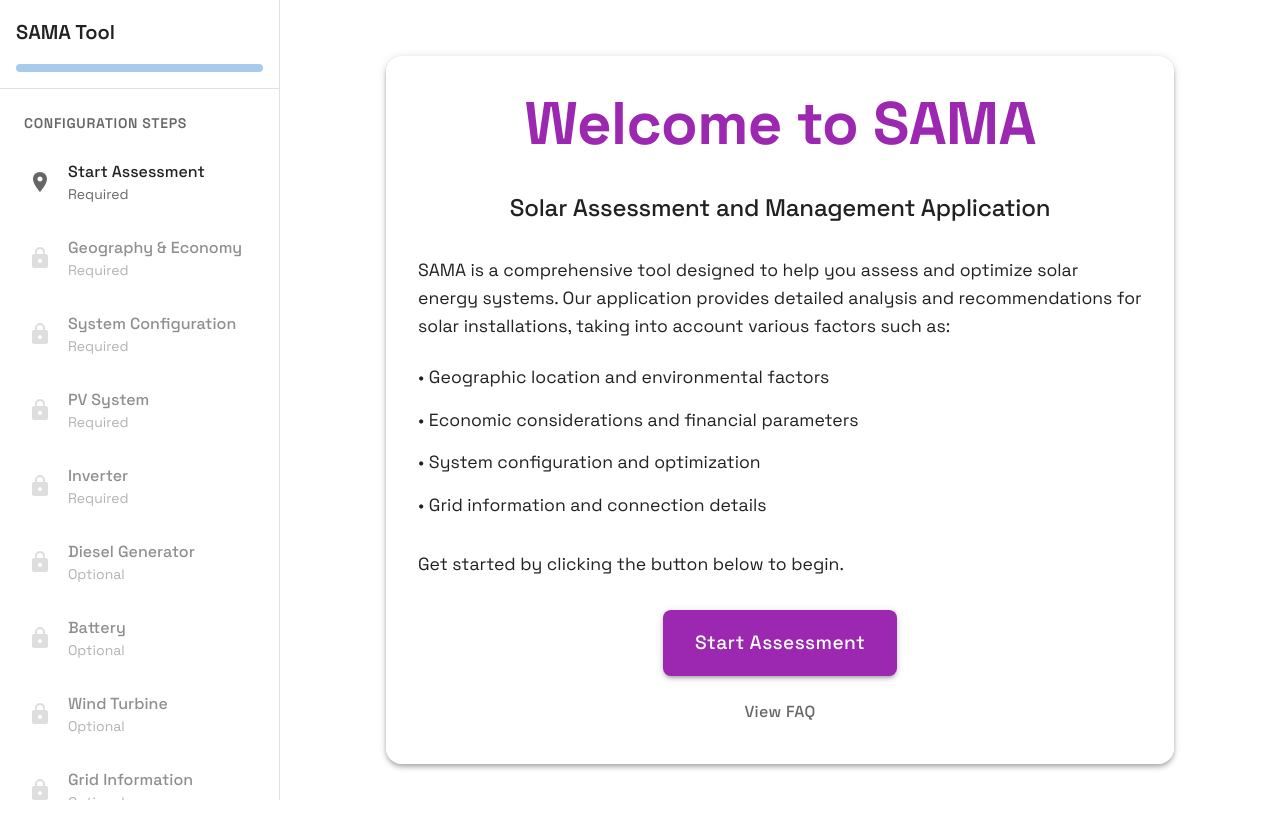
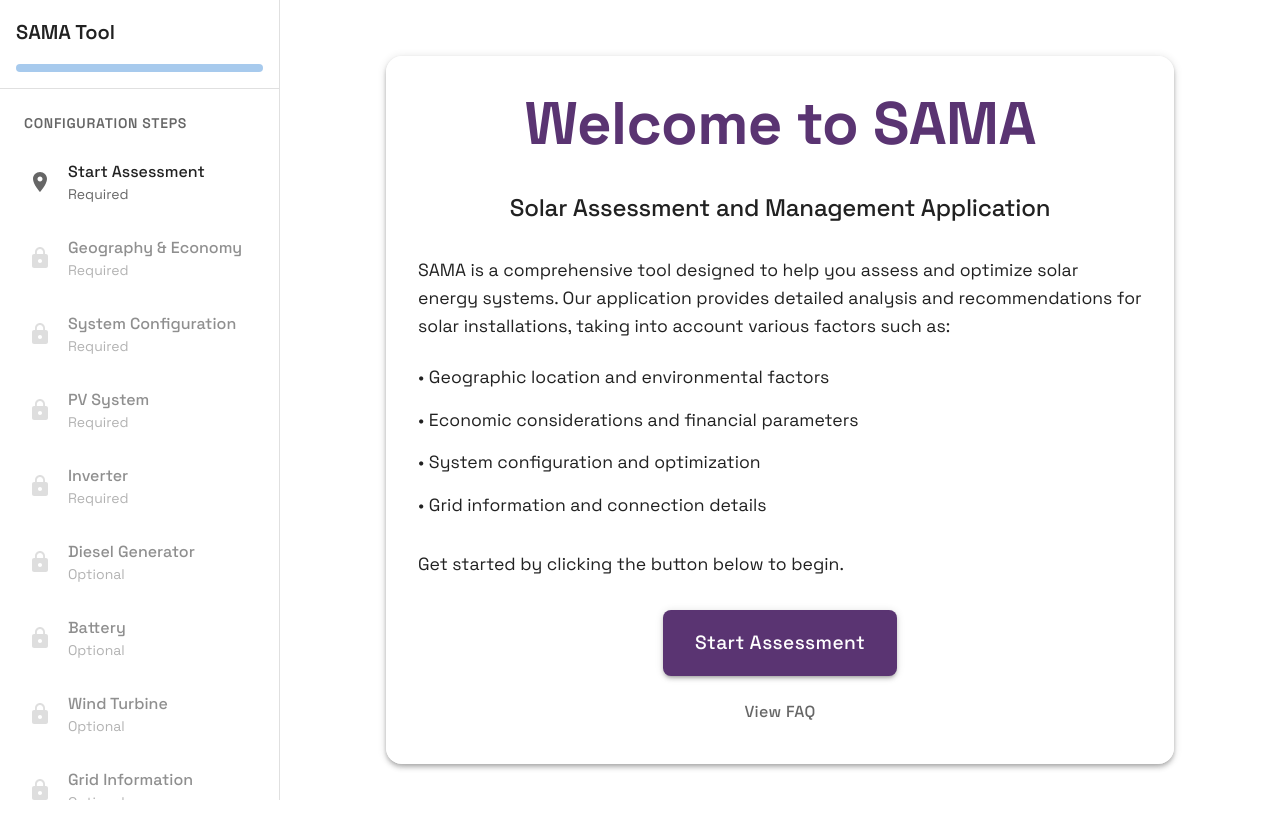
Before and after one commit to mlekhi/SAMA, a React (Vite) app in the folder frontend/: page /#/ in a window 1280 px wide. Shown: the top 838 px of the page. Built offline with nearby package versions, Linux system fonts and the light colour scheme; no server answers.

Commit message:
adding accent colour

```diff
--- a/frontend/src/renderer/theme.js
+++ b/frontend/src/renderer/theme.js
@@ -1,6 +1,14 @@
 import { createTheme } from '@mui/material/styles';
 
 const theme = createTheme({
+  palette: {
+    secondary: {
+      main: '#5A3472',
+      dark: '#4A2D61',
+      light: '#6B3D82',
+      contrastText: '#ffffff',
+    },
+  },
   typography: {
     fontFamily: '"Space Grotesk", sans-serif',
     h1: {
```
